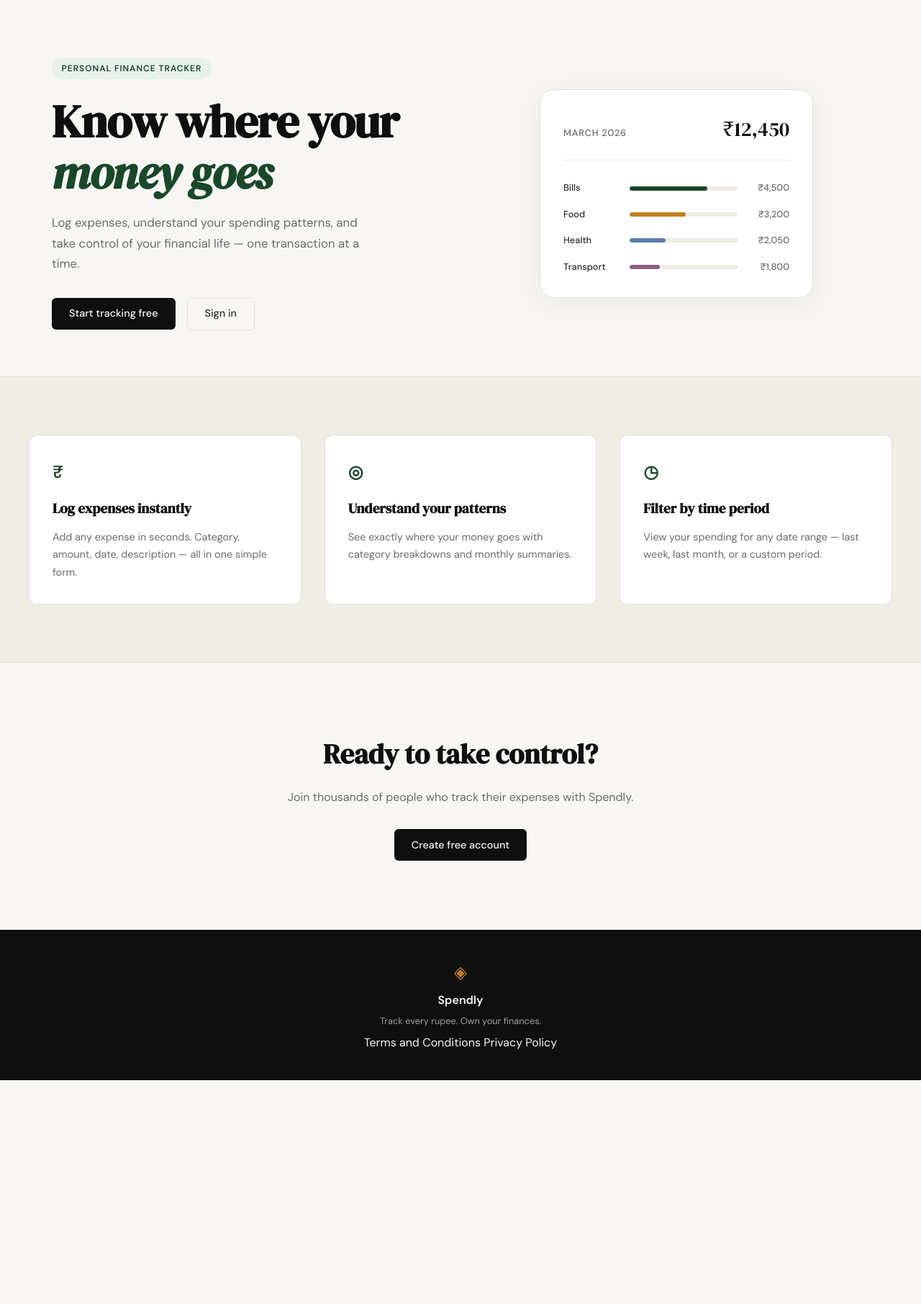
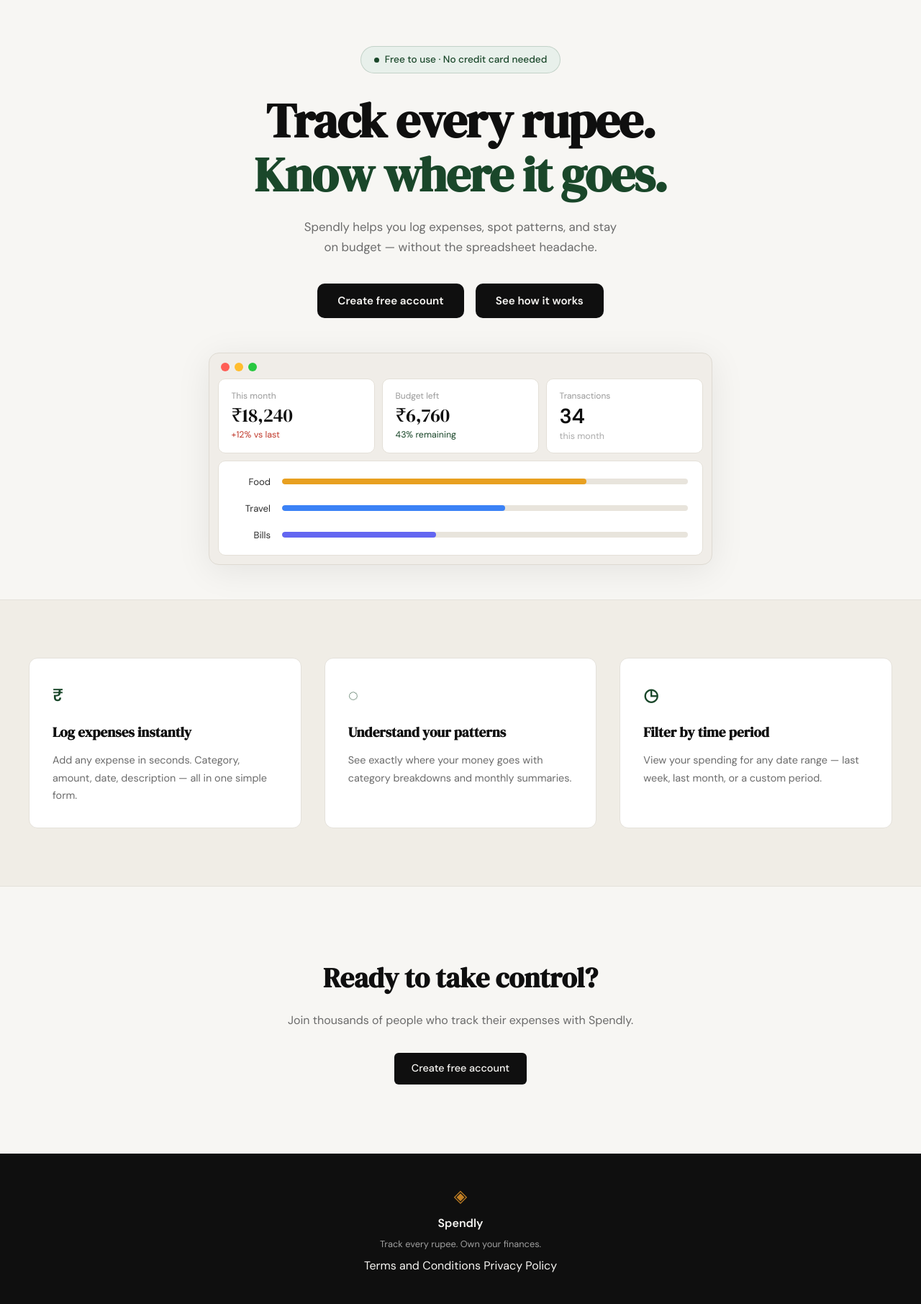
Before and after one commit to mukeshJoshi22/spendly, a Flask app: page / in a window 1280 px wide. Shown: the part 61-1873 px from the top of the page at 72% size. Before the commit the page ends 1562 px from the top, so only its background shows below. Run offline with Flask 3, Linux system fonts and the light colour scheme.

Commit message:
video added on how it works

```diff
--- /dev/null
+++ b/static/css/landing.css
@@ -0,0 +1,312 @@
+/* ------------------------------------------------------------------ */
+/* Hero — centered layout (overrides style.css grid)                  */
+/* ------------------------------------------------------------------ */
+
+.hero {
+    display: flex;
+    flex-direction: column;
+    align-items: center;
+    text-align: center;
+    padding: 4rem 2rem 3rem;
+    max-width: 820px;
+    margin: 0 auto;
+    gap: 0;
+    /* reset the 2-col grid from style.css */
+    grid-template-columns: unset;
+}
+
+.hero-inner {
+    display: flex;
+    flex-direction: column;
+    align-items: center;
+    margin-bottom: 3rem;
+}
+
+/* Badge */
+.hero-badge {
+    display: inline-flex;
+    align-items: center;
+    gap: 0.5rem;
+    background: var(--accent-light);
+    color: var(--accent);
+    font-size: 0.85rem;
+    font-weight: 500;
+    letter-spacing: 0;
+    text-transform: none;
+    padding: 0.45rem 1.1rem;
+    border-radius: 999px;
+    margin-bottom: 1.75rem;
+    border: 1px solid rgba(26, 71, 42, 0.18);
+}
+
+.hero-badge-dot {
+    width: 7px;
+    height: 7px;
+    background: var(--accent);
+    border-radius: 50%;
+    flex-shrink: 0;
+}
+
+/* Title */
+.hero-title {
+    font-family: var(--font-display);
+    font-size: clamp(2.8rem, 6vw, 4.2rem);
+    line-height: 1.12;
+    letter-spacing: -0.02em;
+    color: var(--ink);
+    margin-bottom: 1.25rem;
+}
+
+.hero-title-accent {
+    display: block;
+    color: var(--accent);
+    font-style: normal;
+}
+
+/* Subtitle */
+.hero-subtitle {
+    font-size: 1.05rem;
+    color: var(--ink-muted);
+    line-height: 1.7;
+    max-width: 540px;
+    margin-bottom: 2.25rem;
+    text-align: center;
+}
+
+/* Buttons — both dark filled */
+.hero-actions {
+    display: flex;
+    gap: 1rem;
+    justify-content: center;
+}
+
+.hero-actions .btn-primary {
+    padding: 0.75rem 1.75rem;
+    font-size: 0.95rem;
+    font-weight: 600;
+    border-radius: 10px;
+}
+
+/* ------------------------------------------------------------------ */
+/* Mock dashboard window                                              */
+/* ------------------------------------------------------------------ */
+
+.hero-visual {
+    width: 100%;
+    max-width: 700px;
+    display: flex;
+    justify-content: center;
+}
+
+.mock-window {
+    width: 100%;
+    background: #f0ede8;
+    border: 1px solid #dedad2;
+    border-radius: 14px;
+    overflow: hidden;
+    box-shadow: 0 8px 48px rgba(0, 0, 0, 0.08);
+}
+
+/* macOS-style title bar */
+.mock-window-bar {
+    display: flex;
+    align-items: center;
+    gap: 7px;
+    padding: 13px 16px 10px;
+}
+
+.mock-dot {
+    width: 12px;
+    height: 12px;
+    border-radius: 50%;
+    flex-shrink: 0;
+}
+
+.mock-dot-red    { background: #ff5f57; }
+.mock-dot-yellow { background: #ffbd2e; }
+.mock-dot-green  { background: #28c840; }
+
+/* Stats row */
+.mock-stats {
+    display: grid;
+    grid-template-columns: repeat(3, 1fr);
+    gap: 10px;
+    padding: 0 12px 10px;
+}
+
+.mock-stat-card {
+    background: #ffffff;
+    border: 1px solid #e4e0d8;
+    border-radius: 10px;
+    padding: 1rem 1.1rem 0.9rem;
+    display: flex;
+    flex-direction: column;
+    gap: 0.25rem;
+    text-align: left;
+}
+
+.mock-stat-label {
+    font-size: 0.75rem;
+    color: #999;
+    font-weight: 400;
+    line-height: 1.3;
+}
+
+.mock-stat-value {
+    font-family: var(--font-display);
+    font-size: 1.65rem;
+    color: var(--ink);
+    line-height: 1.1;
+    letter-spacing: -0.01em;
+}
+
+.mock-stat-plain {
+    font-family: var(--font-body);
+    font-weight: 700;
+    font-size: 1.8rem;
+}
+
+.mock-stat-sub {
+    font-size: 0.78rem;
+    color: #aaa;
+    line-height: 1.3;
+}
+
+.mock-stat-danger  { color: var(--danger); }
+.mock-stat-success { color: var(--accent); }
+
+/* Category bars */
+.mock-categories {
+    background: #ffffff;
+    margin: 0 12px 12px;
+    border: 1px solid #e4e0d8;
+    border-radius: 10px;
+    padding: 1.1rem 1.25rem;
+    display: flex;
+    flex-direction: column;
+    gap: 1rem;
+}
+
+.mock-cat-row {
+    display: grid;
+    grid-template-columns: 52px 1fr;
+    align-items: center;
+    gap: 1rem;
+}
+
+.mock-cat-label {
+    font-size: 0.82rem;
+    color: var(--ink-soft);
+    text-align: right;
+    font-weight: 400;
+}
+
+.mock-cat-track {
+    height: 8px;
+    background: #e8e4dc;
+    border-radius: 999px;
+    overflow: hidden;
+}
+
+.mock-cat-bar {
+    height: 100%;
+    border-radius: 999px;
+}
+
+.mock-cat-food   { background: #e8a020; }
+.mock-cat-travel { background: #3b82f6; }
+.mock-cat-bills  { background: #6366f1; }
+
+/* ------------------------------------------------------------------ */
+/* How it works modal                                                 */
+/* ------------------------------------------------------------------ */
+
+.hiw-overlay {
+    position: fixed;
+    inset: 0;
+    background: rgba(0, 0, 0, 0.72);
+    display: flex;
+    align-items: center;
+    justify-content: center;
+    z-index: 1000;
+    padding: 1.5rem;
+    opacity: 0;
+    pointer-events: none;
+    transition: opacity 0.22s ease;
+}
+
+.hiw-overlay--visible {
+    opacity: 1;
+    pointer-events: auto;
+}
+
+.hiw-modal {
+    position: relative;
+    background: #111;
+    border-radius: 14px;
+    overflow: hidden;
+    width: 100%;
+    max-width: 820px;
+    box-shadow: 0 24px 80px rgba(0, 0, 0, 0.55);
+    transform: translateY(18px);
+    transition: transform 0.22s ease;
+}
+
+.hiw-overlay--visible .hiw-modal {
+    transform: translateY(0);
+}
+
+.hiw-close {
+    position: absolute;
+    top: 10px;
+    right: 12px;
+    z-index: 10;
+    background: rgba(255, 255, 255, 0.15);
+    color: #fff;
+    border: none;
+    width: 32px;
+    height: 32px;
+    border-radius: 50%;
+    font-size: 1.25rem;
+    line-height: 1;
+    cursor: pointer;
+    display: flex;
+    align-items: center;
+    justify-content: center;
+    transition: background 0.15s;
+}
+
+.hiw-close:hover {
+    background: rgba(255, 255, 255, 0.3);
+}
+
+.hiw-video-wrap {
+    aspect-ratio: 16 / 9;
+    width: 100%;
+}
+
+.hiw-video-wrap iframe {
+    width: 100%;
+    height: 100%;
+    display: block;
+    border: none;
+}
+
+/* ------------------------------------------------------------------ */
+/* Responsive                                                         */
+/* ------------------------------------------------------------------ */
+
+@media (max-width: 640px) {
+    .hero {
+        padding: 3rem 1rem 2rem;
+    }
+
+    .mock-stats {
+        grid-template-columns: 1fr;
+    }
+
+    .hero-actions {
+        flex-direction: column;
+        align-items: center;
+    }
+}
--- a/templates/landing.html
+++ b/templates/landing.html
@@ -1,80 +1,95 @@
 {% extends "base.html" %}
 
 {% block title %}Spendly — Track Every Rupee{% endblock %}
+
+{% block head %}
+<link rel="stylesheet" href="{{ url_for('static', filename='css/landing.css') }}">
+{% endblock %}
 
 {% block content %}
 
 <section class="hero">
     <div class="hero-inner">
-        <div class="hero-badge">Personal Finance Tracker</div>
+        <div class="hero-badge">
+            <span class="hero-badge-dot"></span>
+            Free to use · No credit card needed
+        </div>
         <h1 class="hero-title">
-            Know where your<br>
-            <em>money goes</em>
+            Track every rupee.<br>
+            <span class="hero-title-accent">Know where it goes.</span>
         </h1>
         <p class="hero-subtitle">
-            Log expenses, understand your spending patterns,
-            and take control of your financial life —
-            one transaction at a time.
+            Spendly helps you log expenses, spot patterns, and stay<br>
+            on budget — without the spreadsheet headache.
         </p>
         <div class="hero-actions">
-            <a href="{{ url_for('register') }}" class="btn-primary">Start tracking free</a>
-            <a href="{{ url_for('login') }}" class="btn-ghost">Sign in</a>
+            <a href="{{ url_for('register') }}" class="btn-primary">Create free account</a>
+            <a href="#features" class="btn-primary" id="hiwBtn">See how it works</a>
         </div>
     </div>
+
     <div class="hero-visual">
-        <div class="mock-card">
-            <div class="mock-card-header">
-                <span class="mock-label">March 2026</span>
-                <span class="mock-total">₹12,450</span>
+        <div class="mock-window">
+            <div class="mock-window-bar">
+                <span class="mock-dot mock-dot-red"></span>
+                <span class="mock-dot mock-dot-yellow"></span>
+                <span class="mock-dot mock-dot-green"></span>
             </div>
-            <div class="mock-bars">
-                <div class="mock-bar-row">
-                    <span class="mock-cat">Bills</span>
-                    <div class="mock-bar-track">
-                        <div class="mock-bar" style="width: 72%"></div>
+            <div class="mock-stats">
+                <div class="mock-stat-card">
+                    <span class="mock-stat-label">This month</span>
+                    <span class="mock-stat-value">&#8377;18,240</span>
+                    <span class="mock-stat-sub mock-stat-danger">+12% vs last</span>
+                </div>
+                <div class="mock-stat-card">
+                    <span class="mock-stat-label">Budget left</span>
+                    <span class="mock-stat-value">&#8377;6,760</span>
+                    <span class="mock-stat-sub mock-stat-success">43% remaining</span>
+                </div>
+                <div class="mock-stat-card">
+                    <span class="mock-stat-label">Transactions</span>
+                    <span class="mock-stat-value mock-stat-plain">34</span>
+                    <span class="mock-stat-sub">this month</span>
+                </div>
+            </div>
+            <div class="mock-categories">
+                <div class="mock-cat-row">
+                    <span class="mock-cat-label">Food</span>
+                    <div class="mock-cat-track">
+                        <div class="mock-cat-bar mock-cat-food" style="width:75%"></div>
                     </div>
-                    <span class="mock-amt">₹4,500</span>
                 </div>
-                <div class="mock-bar-row">
-                    <span class="mock-cat">Food</span>
-                    <div class="mock-bar-track">
-                        <div class="mock-bar mock-bar-2" style="width: 52%"></div>
+                <div class="mock-cat-row">
+                    <span class="mock-cat-label">Travel</span>
+                    <div class="mock-cat-track">
+                        <div class="mock-cat-bar mock-cat-travel" style="width:55%"></div>
                     </div>
-                    <span class="mock-amt">₹3,200</span>
                 </div>
-                <div class="mock-bar-row">
-                    <span class="mock-cat">Health</span>
-                    <div class="mock-bar-track">
-                        <div class="mock-bar mock-bar-3" style="width: 33%"></div>
+                <div class="mock-cat-row">
+                    <span class="mock-cat-label">Bills</span>
+                    <div class="mock-cat-track">
+                        <div class="mock-cat-bar mock-cat-bills" style="width:38%"></div>
                     </div>
-                    <span class="mock-amt">₹2,050</span>
-                </div>
-                <div class="mock-bar-row">
-                    <span class="mock-cat">Transport</span>
-                    <div class="mock-bar-track">
-                        <div class="mock-bar mock-bar-4" style="width: 28%"></div>
-                    </div>
-                    <span class="mock-amt">₹1,800</span>
                 </div>
             </div>
         </div>
     </div>
 </section>
 
-<section class="features">
+<section class="features" id="features">
     <div class="features-inner">
         <div class="feature-card">
-            <div class="feature-icon">₹</div>
+            <div class="feature-icon">&#8377;</div>
             <h3 class="feature-title">Log expenses instantly</h3>
             <p class="feature-body">Add any expense in seconds. Category, amount, date, description — all in one simple form.</p>
         </div>
         <div class="feature-card">
-            <div class="feature-icon">◎</div>
+            <div class="feature-icon">&#9676;</div>
             <h3 class="feature-title">Understand your patterns</h3>
             <p class="feature-body">See exactly where your money goes with category breakdowns and monthly summaries.</p>
         </div>
         <div class="feature-card">
-            <div class="feature-icon">◷</div>
+            <div class="feature-icon">&#9719;</div>
             <h3 class="feature-title">Filter by time period</h3>
             <p class="feature-body">View your spending for any date range — last week, last month, or a custom period.</p>
         </div>
@@ -89,4 +104,63 @@
     </div>
 </section>
 
+<!-- How it works modal -->
+<div class="hiw-overlay" id="hiwOverlay" aria-hidden="true">
+    <div class="hiw-modal" role="dialog" aria-modal="true" aria-label="How Spendly works">
+        <button class="hiw-close" id="hiwClose" aria-label="Close">&times;</button>
+        <div class="hiw-video-wrap">
+            <iframe
+                id="hiwIframe"
+                src=""
+                data-src="https://www.youtube.com/embed/9FDdQs3AH58?rel=0"
+                title="How Spendly works"
+                frameborder="0"
+                allow="accelerometer; autoplay; clipboard-write; encrypted-media; gyroscope; picture-in-picture"
+                allowfullscreen>
+            </iframe>
+        </div>
+    </div>
+</div>
+
 {% endblock %}
+
+{% block scripts %}
+<script>
+(function () {
+    var overlay  = document.getElementById('hiwOverlay');
+    var iframe   = document.getElementById('hiwIframe');
+    var openBtn  = document.getElementById('hiwBtn');
+    var closeBtn = document.getElementById('hiwClose');
+    var baseSrc  = iframe.getAttribute('data-src');
+
+    function openModal() {
+        iframe.src = baseSrc + '&autoplay=1';
+        overlay.classList.add('hiw-overlay--visible');
+        overlay.setAttribute('aria-hidden', 'false');
+        document.body.style.overflow = 'hidden';
+    }
+
+    function closeModal() {
+        iframe.src = '';
+        overlay.classList.remove('hiw-overlay--visible');
+        overlay.setAttribute('aria-hidden', 'true');
+        document.body.style.overflow = '';
+    }
+
+    openBtn.addEventListener('click', function (e) {
+        e.preventDefault();
+        openModal();
+    });
+
+    closeBtn.addEventListener('click', closeModal);
+
+    overlay.addEventListener('click', function (e) {
+        if (e.target === overlay) closeModal();
+    });
+
+    document.addEventListener('keydown', function (e) {
+        if (e.key === 'Escape') closeModal();
+    });
+}());
+</script>
+{% endblock %}
```
